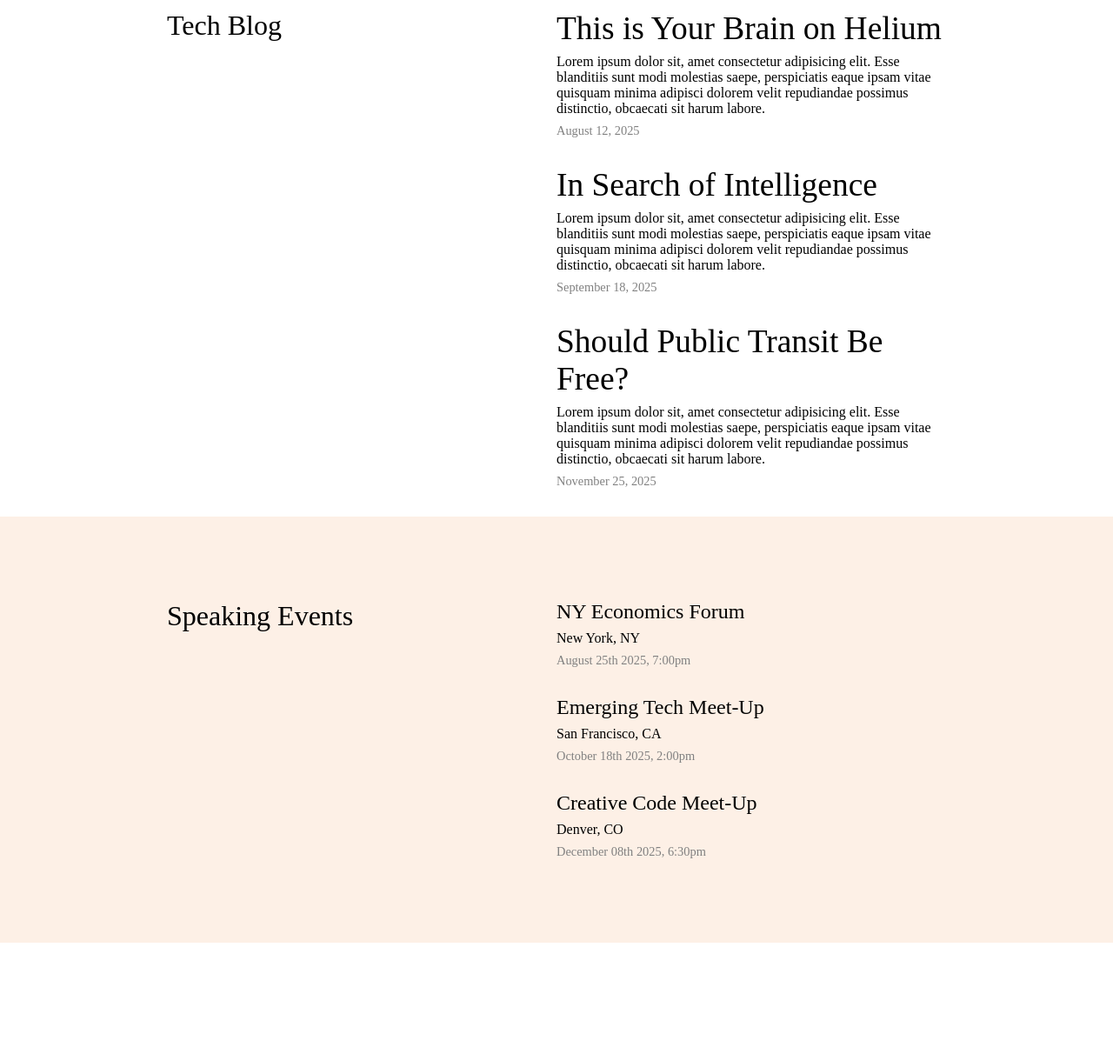
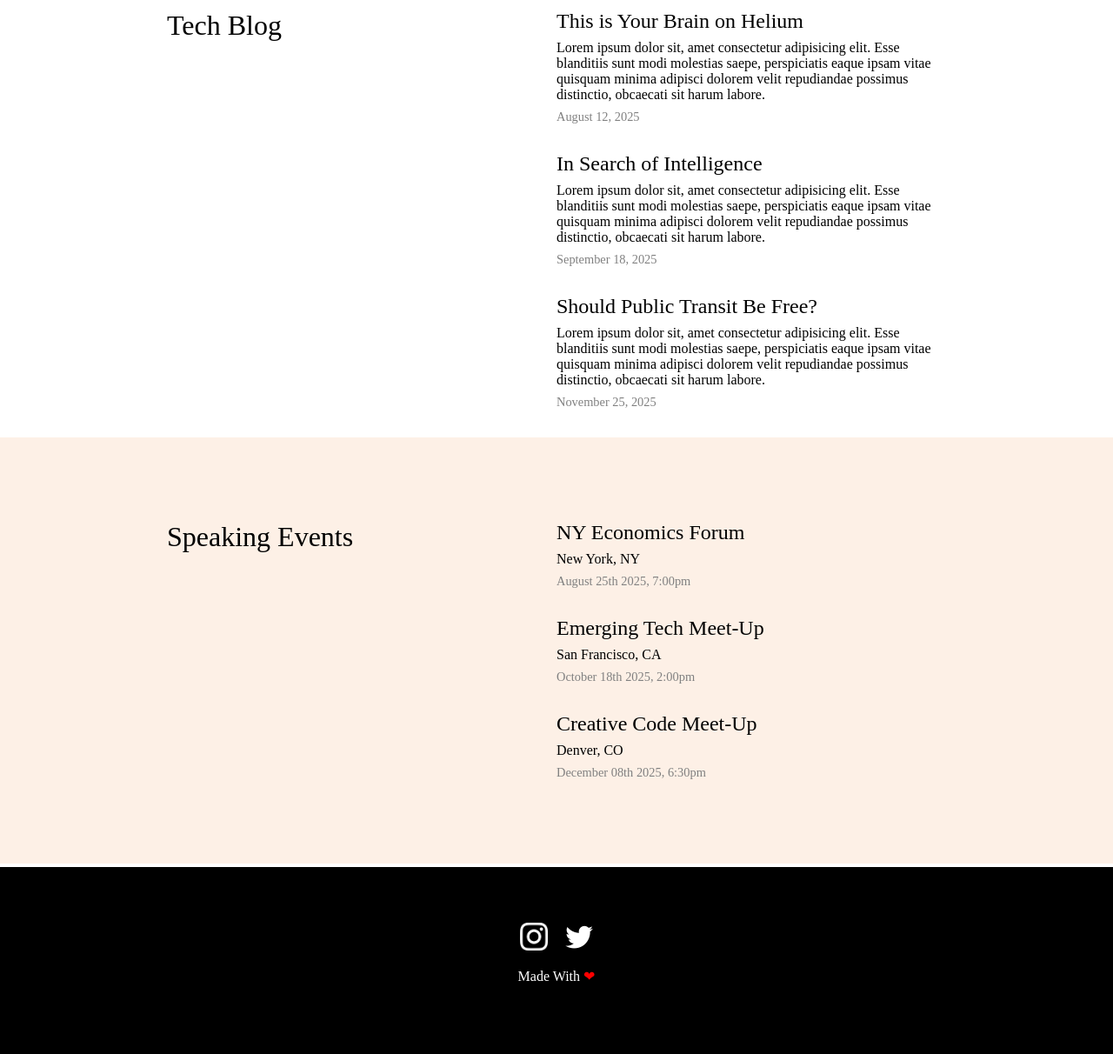
Before and after one commit to Soulbash/Hazel-CV-Project, a plain HTML site: page index.html in a window 1280 px wide. Shown: the part 1145-2357 px from the top of the page at 87% size. Before the commit the page ends 2233 px from the top, so only its background shows below. Drawn offline with Linux system fonts and the light colour scheme; a web font is replaced by a local one.

Commit message:
added footer section

```diff
--- a/index.html
+++ b/index.html
@@ -109,5 +109,12 @@
 				</div>
 			</div>
 		</section>
+		<footer>
+			<div class="footer-content">
+				<img src="images/instagram.png" alt="instagram logo" />
+				<img src="images/twitter.png" alt="twitter logo" />
+				<p>Made With <span>❤</span></p>
+			</div>
+		</footer>
 	</body>
 </html>
--- a/styles.css
+++ b/styles.css
@@ -101,7 +101,7 @@ body {
 	float: left;
 }
 
-.blog-title {
+.blog-heading {
 	font-size: 1.5rem;
 }
 
@@ -157,3 +157,23 @@ body {
 	color: grey;
 	margin-bottom: 32px;
 }
+
+footer {
+	background-color: black;
+	color: white;
+	padding: 64px;
+}
+
+.footer-content {
+	text-align: center;
+}
+
+footer img {
+	width: 2rem;
+	height: 2rem;
+	margin: 0 8px;
+}
+
+footer span {
+	color: red;
+}
```
